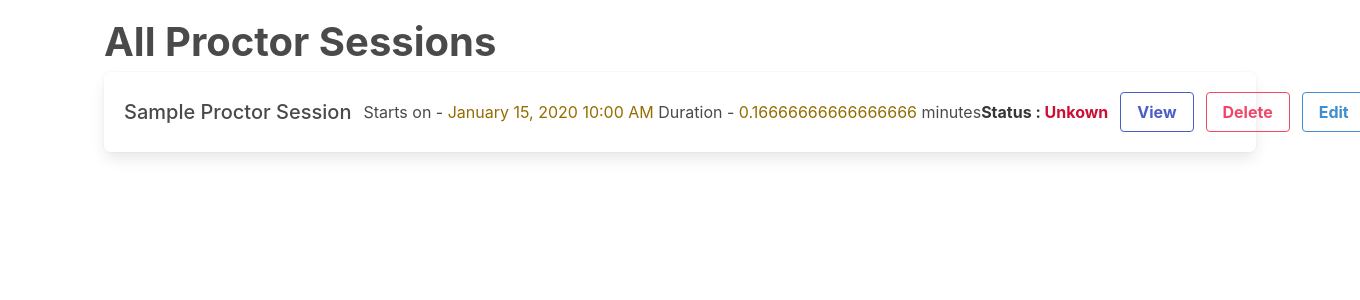
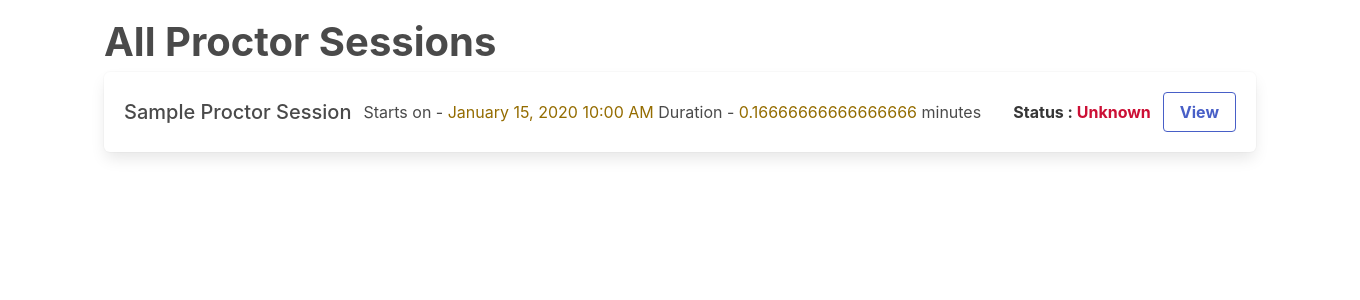
Before and after one commit to EagleCoder404/Dragon-Eye, a Flask app: template app/templates/proctor_home.html in a window 1360 px wide. Shown: the part 52-352 px from the top of the page. Run offline with Flask 2, Linux system fonts and the light colour scheme; the template is opened without the code that fills it: most values are stand-ins (such as "Sample title", 1, 10 or a date in 2020); parts of the project's set-up code (start-up, migrations or seed data) failed here and were passed over; some libraries are stand-ins or nearby versions.

Commit message:
removed delete and edit button

```diff
--- a/app/templates/proctor_home.html
+++ b/app/templates/proctor_home.html
@@ -34,7 +34,7 @@
                                     </span>
                                     {% else %}
                                     <span class='has-text-danger-dark'>
-                                        Unkown
+                                        Unknown
                                     </span>
                                     {% endif %}
                                 </strong>
@@ -42,16 +42,6 @@
                             <a href="{{url_for('proctor.session_details', id=x.id)}}" class='button is-link is-outlined level-item'>
                                 <strong>
                                     View
-                                </strong>
-                            </a>
-                            <a href="#" class='button is-danger level-item is-outlined'>
-                                <strong>
-                                    Delete
-                                </strong>
-                            </a>
-                            <a href="#" class='button is-info level-item is-outlined '>
-                                <strong>
-                                    Edit
                                 </strong>
                             </a>
                         </div>
```
